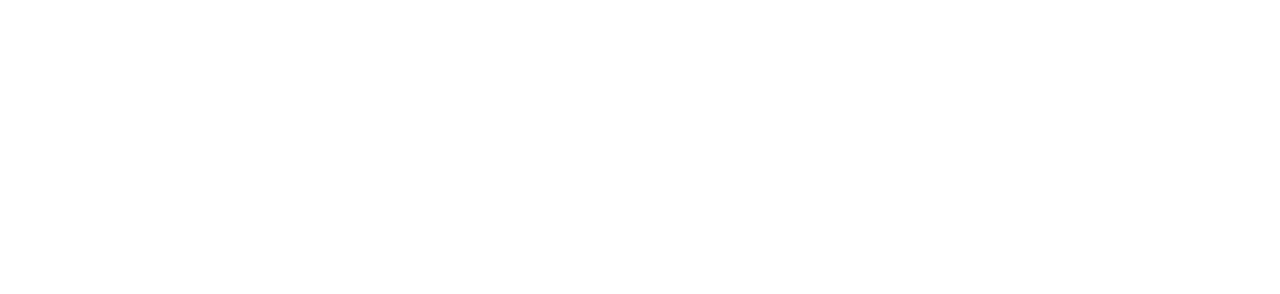
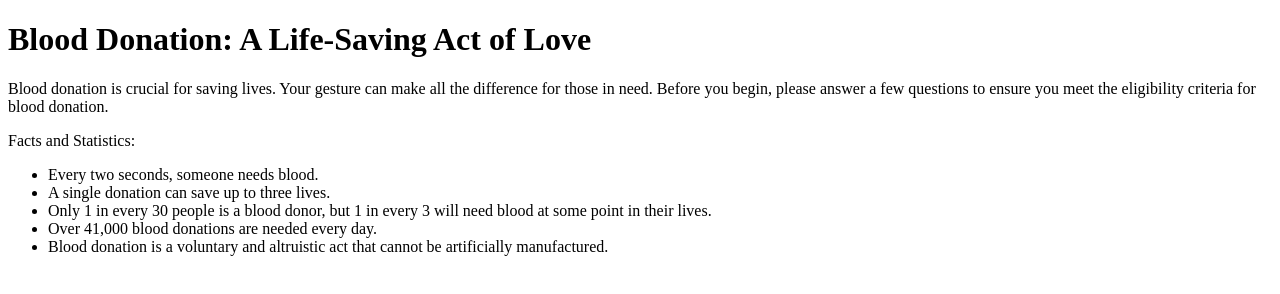
Before and after one commit to Bemajerus/Project-2, a plain HTML site: page index.html in a window 1280 px wide. Drawn offline with Linux system fonts and the light colour scheme.

Commit message:
Conclude intro & statistics section

```diff
--- a/index.html
+++ b/index.html
@@ -14,6 +14,26 @@
 </head>
 
 <body>
+        <div id="intro">
+
+            <h1>Blood Donation: A Life-Saving Act of Love</h1>
+            <p>Blood donation is crucial for saving lives. Your gesture can make all the difference for those in need.
+                Before you begin, please answer a few questions to ensure you meet the eligibility criteria for blood donation.</p>
+
+            <div id="statistics">
+
+                <p>Facts and Statistics:</p>
+                <ul>
+                    <li>Every two seconds, someone needs blood.</li>
+                    <li>A single donation can save up to three lives.</li>
+                    <li>Only 1 in every 30 people is a blood donor, but 1 in every 3 will need blood at some point in their lives.</li>
+                    <li>Over 41,000 blood donations are needed every day.</li>
+                    <li>Blood donation is a voluntary and altruistic act that cannot be artificially manufactured.</li>
+                </ul>
+            </div>
+        </div>
+
+
 
 </body>
 </html>
```
